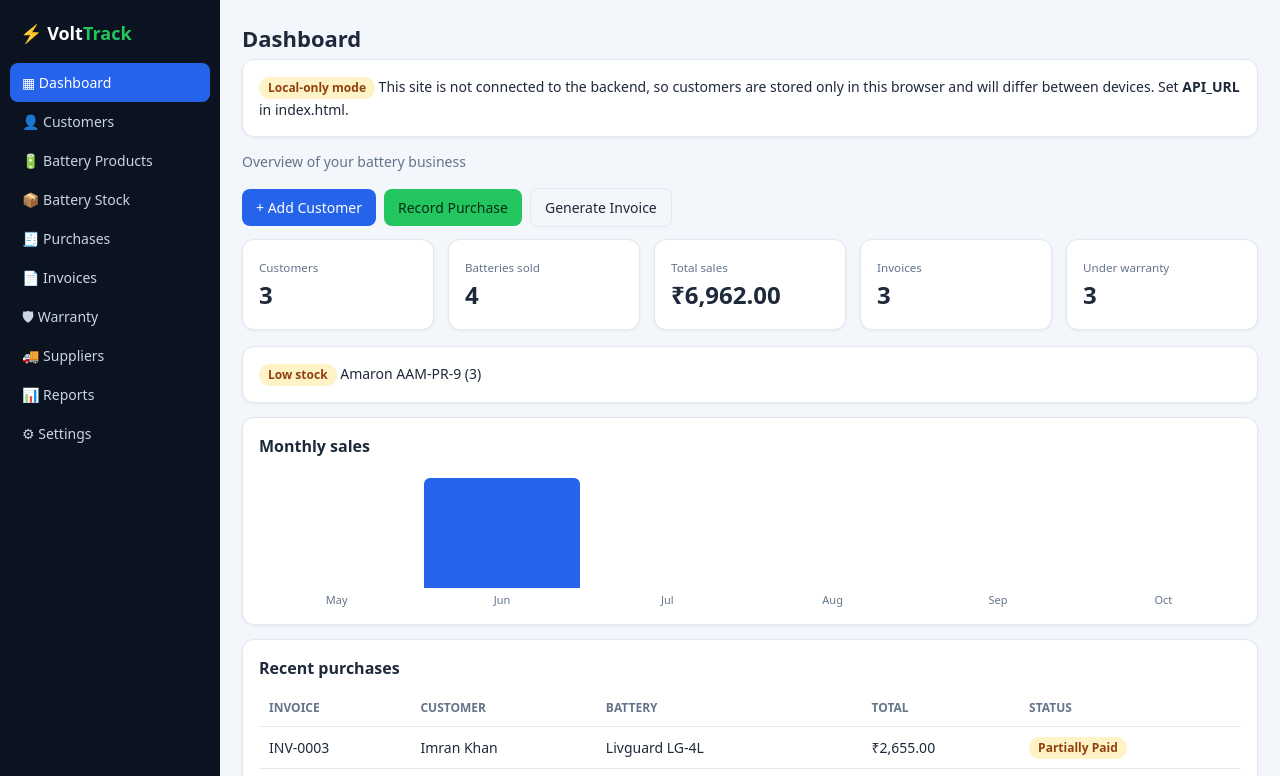
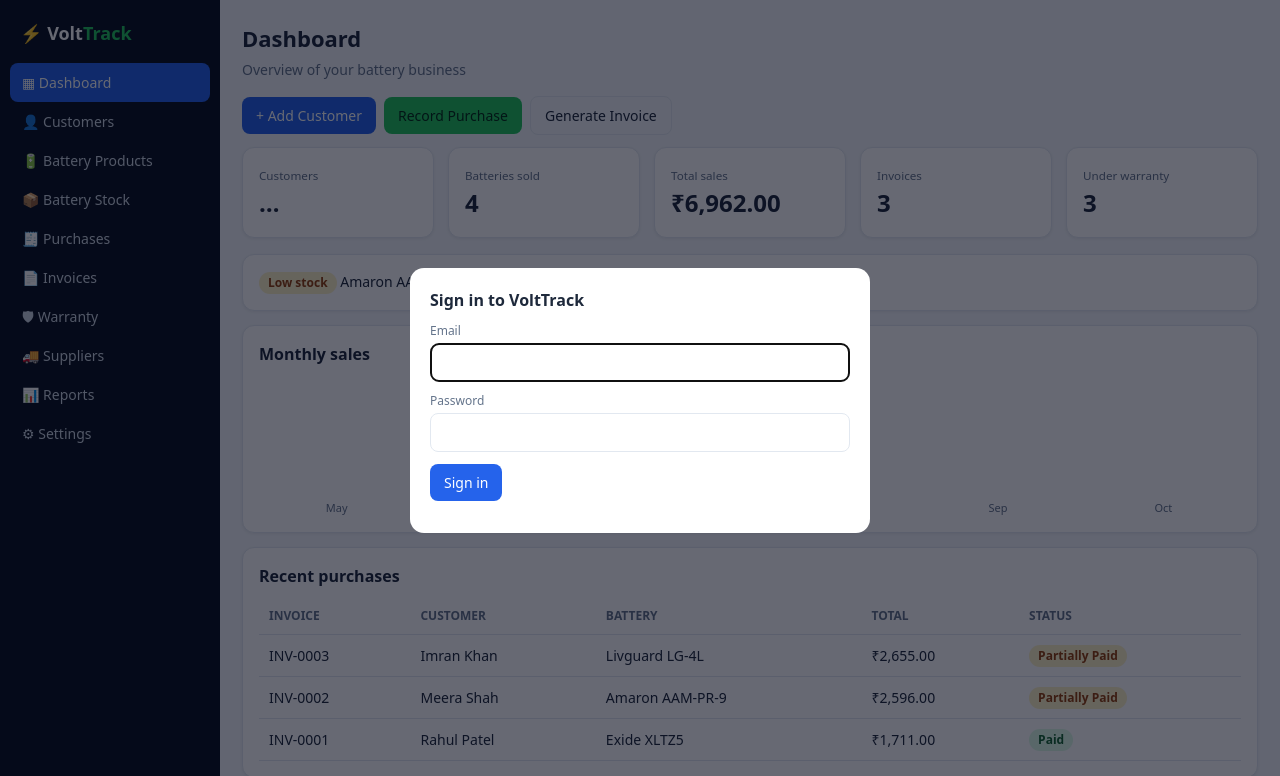
Before and after one commit to kuldip-kaklotar/Trending_tech, a website: page index.html in a window 1280 px wide. Shown: the top 776 px of the page. Drawn offline with Linux system fonts and the light colour scheme.

Commit message:
[MOD] replace index url

```diff
--- a/index.html
+++ b/index.html
@@ -53,7 +53,7 @@ x.cust={...c};x.bat={brand:b.brand,model:b.model,wm:b.wm,wterms:b.wterms};x.unit
 x.sub=x.qty*x.unit;x.taxable=Math.max(0,x.sub-x.disc);x.tax=+(x.taxable*x.gst/100).toFixed(2);x.total=+(x.taxable+x.tax).toFixed(2);
 x.paid=Math.min(x.paid,x.total);x.bal=+(x.total-x.paid).toFixed(2);x.pstat=x.bal<=0?'Paid':x.paid>0?'Partially Paid':'Unpaid';
 x.wstart=x.date;x.wend=addM(x.date,x.bat.wm);return x}
-const API_URL=''; // <-- set to your backend URL after deploying, e.g. 'https://volttrack-api.onrender.com'
+const API_URL='https://trending-tech.onrender.com'
 const useApi=()=>!!API_URL;
 let auth=null,saving=false;try{auth=JSON.parse(sessionStorage.getItem('vt.auth'))}catch(_){}
 async function apiFetch(path,opt={}){let r;try{r=await fetch(API_URL.replace(/\/$/,'')+path,{...opt,cache:'no-store',headers:{'Content-Type':'application/json',...(auth?{Authorization:'Bearer '+auth.token}:{})}})}catch(_){throw new Error('Cannot reach the server')}
```
